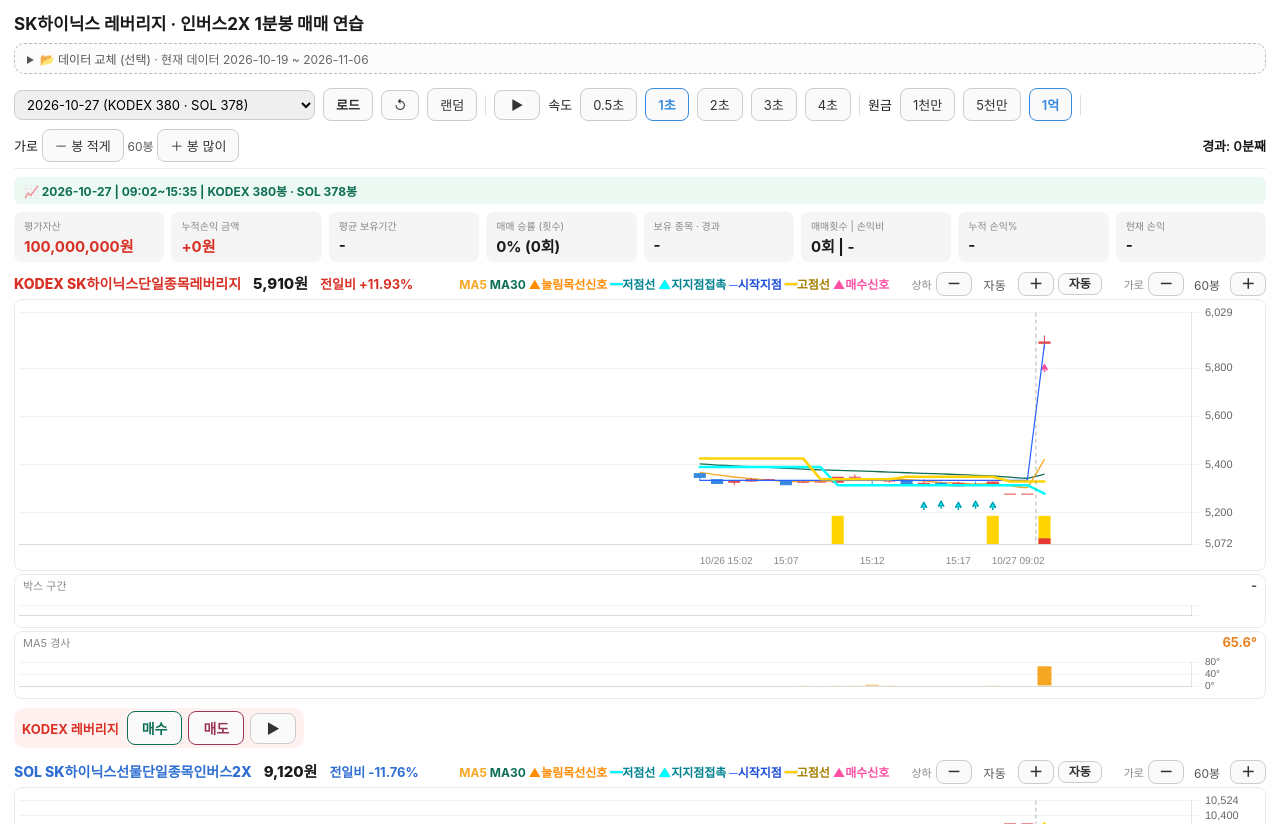
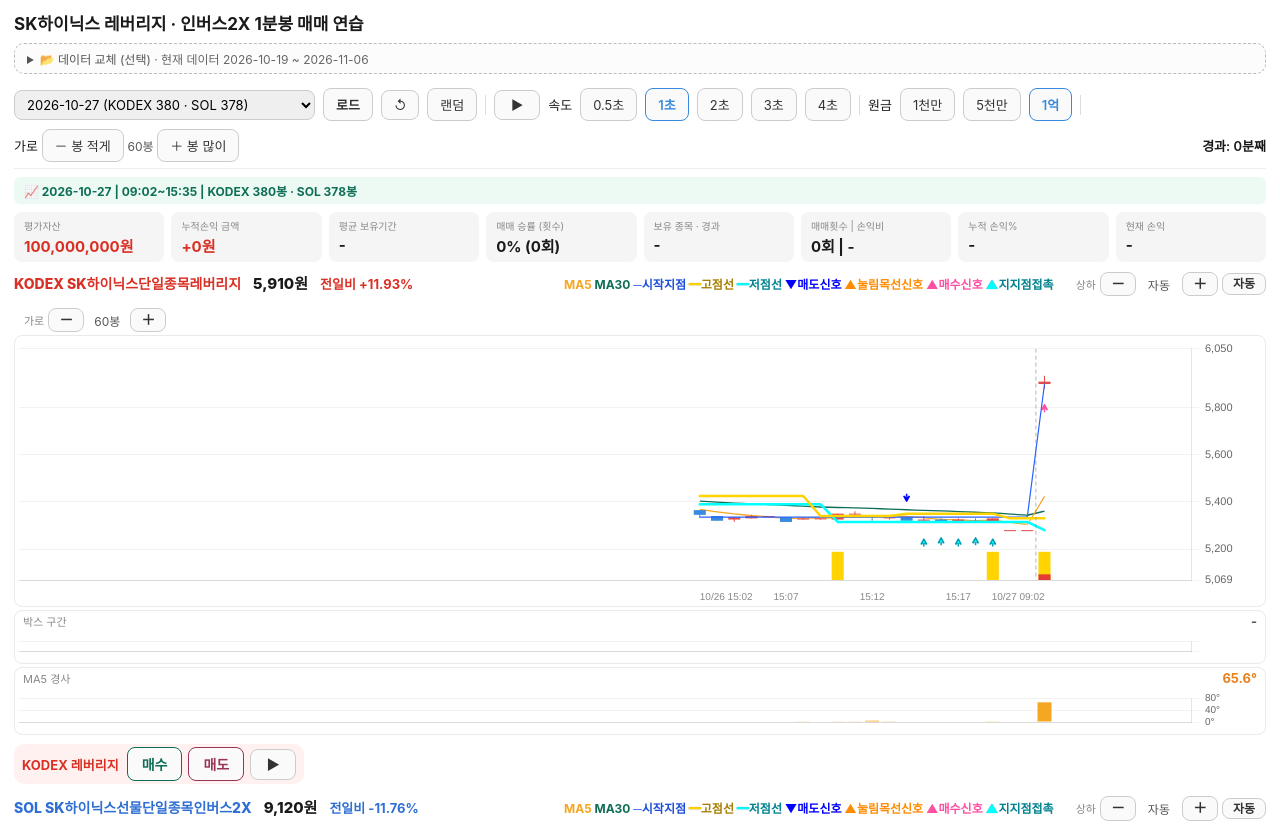
Before and after one commit to kim80091/hynix-etf-practice, a plain HTML site: page index.html in a window 1280 px wide. Shown: the top 824 px of the page. Drawn offline with Linux system fonts and the light colour scheme.

Commit message:
Update index.html

```diff
--- a/index.html
+++ b/index.html
@@ -189,7 +189,7 @@ button:active{transform:scale(.94);filter:brightness(.9);box-shadow:inset 0 1px
   <div class="ihead">
     <span class="iname" style="color:#D93025;">KODEX SK하이닉스단일종목레버리지</span>
     <span class="iprice" id="pxK">-</span><span class="ichg" id="chgK"></span><span class="ipos" id="posK"></span>
-    <span class="ileg"><span style="color:#F5A623;">MA5</span> <span style="color:#0F6E56;">MA30</span> <span style="color:#FF8C00;">▲눌림목선신호</span> <span style="color:#00FFFF;font-weight:900;text-shadow:0 0 1px #0097A7;">━</span><span style="color:#00838F;">저점선</span> <span style="color:#00FFFF;font-weight:900;text-shadow:0 0 1px #0097A7;">▲</span><span style="color:#00838F;">지지점접촉</span> <span style="color:#2962FF;font-weight:900;">─</span><span style="color:#1E4FD8;">시작지점</span> <span style="color:#FFD400;font-weight:900;text-shadow:0 0 1px #B38F00;">━</span><span style="color:#A67F00;">고점선</span> <span style="color:#FF4FA3;">▲매수신호</span></span>
+    <span class="ileg"><span style="color:#F5A623;">MA5</span> <span style="color:#0F6E56;">MA30</span> <span style="color:#2962FF;font-weight:900;">─</span><span style="color:#1E4FD8;">시작지점</span> <span style="color:#FFD400;font-weight:900;text-shadow:0 0 1px #B38F00;">━</span><span style="color:#A67F00;">고점선</span> <span style="color:#00FFFF;font-weight:900;text-shadow:0 0 1px #0097A7;">━</span><span style="color:#00838F;">저점선</span> <span style="color:#0000FF;">▼매도신호</span> <span style="color:#FF8C00;">▲눌림목선신호</span> <span style="color:#FF4FA3;">▲매수신호</span> <span style="color:#00FFFF;font-weight:900;text-shadow:0 0 1px #0097A7;">▲</span><span style="color:#00838F;">지지점접촉</span></span>
     <span class="zoomgrp"><span class="zl2">상하</span><button class="zb" id="zyMinusK" title="상하 축소 (가격 범위 넓게)">－</button><span class="zl" id="zyLblK">자동</span><button class="zb" id="zyPlusK" title="상하 확대 (현재 봉 기준, 가격 범위 좁게)">＋</button><button class="zb zauto" id="zyAutoK" title="자동 맞춤으로 되돌리기">자동</button></span>
     <span class="zoomgrp"><span class="zl2">가로</span><button class="zb" id="zMinusK" title="봉 적게 (가로 확대)">－</button><span class="zl" id="zLblK">60봉</span><button class="zb" id="zPlusK" title="봉 많이 (가로 축소)">＋</button></span>
   </div>
@@ -207,7 +207,7 @@ button:active{transform:scale(.94);filter:brightness(.9);box-shadow:inset 0 1px
   <div class="ihead">
     <span class="iname" style="color:#2F6FD3;">SOL SK하이닉스선물단일종목인버스2X</span>
     <span class="iprice" id="pxS">-</span><span class="ichg" id="chgS"></span><span class="ipos" id="posS"></span>
-    <span class="ileg"><span style="color:#F5A623;">MA5</span> <span style="color:#0F6E56;">MA30</span> <span style="color:#FF8C00;">▲눌림목선신호</span> <span style="color:#00FFFF;font-weight:900;text-shadow:0 0 1px #0097A7;">━</span><span style="color:#00838F;">저점선</span> <span style="color:#00FFFF;font-weight:900;text-shadow:0 0 1px #0097A7;">▲</span><span style="color:#00838F;">지지점접촉</span> <span style="color:#2962FF;font-weight:900;">─</span><span style="color:#1E4FD8;">시작지점</span> <span style="color:#FFD400;font-weight:900;text-shadow:0 0 1px #B38F00;">━</span><span style="color:#A67F00;">고점선</span> <span style="color:#FF4FA3;">▲매수신호</span></span>
+    <span class="ileg"><span style="color:#F5A623;">MA5</span> <span style="color:#0F6E56;">MA30</span> <span style="color:#2962FF;font-weight:900;">─</span><span style="color:#1E4FD8;">시작지점</span> <span style="color:#FFD400;font-weight:900;text-shadow:0 0 1px #B38F00;">━</span><span style="color:#A67F00;">고점선</span> <span style="color:#00FFFF;font-weight:900;text-shadow:0 0 1px #0097A7;">━</span><span style="color:#00838F;">저점선</span> <span style="color:#0000FF;">▼매도신호</span> <span style="color:#FF8C00;">▲눌림목선신호</span> <span style="color:#FF4FA3;">▲매수신호</span> <span style="color:#00FFFF;font-weight:900;text-shadow:0 0 1px #0097A7;">▲</span><span style="color:#00838F;">지지점접촉</span></span>
     <span class="zoomgrp"><span class="zl2">상하</span><button class="zb" id="zyMinusS" title="상하 축소 (가격 범위 넓게)">－</button><span class="zl" id="zyLblS">자동</span><button class="zb" id="zyPlusS" title="상하 확대 (현재 봉 기준, 가격 범위 좁게)">＋</button><button class="zb zauto" id="zyAutoS" title="자동 맞춤으로 되돌리기">자동</button></span>
     <span class="zoomgrp"><span class="zl2">가로</span><button class="zb" id="zMinusS" title="봉 적게 (가로 확대)">－</button><span class="zl" id="zLblS">60봉</span><button class="zb" id="zPlusS" title="봉 많이 (가로 축소)">＋</button></span>
   </div>
@@ -370,7 +370,7 @@ function avgAt(arr,p,i){
 function buildInd(own){
   const n=own.length;
   const C=own.map(x=>x.c);
-  const ind={ma5:[],ma30:[],r5:[],r30:[],up:[],box:[],slope:[],pb:[],sup:[],hsup:[],start:[],touch:[],bsig:[]};
+  const ind={ma5:[],ma30:[],r5:[],r30:[],up:[],box:[],slope:[],pb:[],sup:[],hsup:[],start:[],touch:[],bsig:[],ssig:[]};
   let supLast=null; // ValueWhen: 가장 최근 신호 시점에 저장해 둔 값
   let startLast=null; // 시작지점: 가장 최근 새 날짜 첫 봉에서 저장해 둔 값
   let hiLast=null;    // 고점선: 가장 최근 고점반전 신호 봉에서 저장해 둔 값
@@ -414,6 +414,12 @@ function buildInd(own){
     if(M0!==null&&M1!==null&&M1!==0){const a0=Math.atan((M0-M1)/M1*100)*180/3.141592;bV0=a0<0?a0:0;}
     if(M1!==null&&M2!==null&&M2!==0){const a1=Math.atan((M1-M2)/M2*100)*180/3.141592;bVP=a1<0?a1:0;}
     ind.bsig.push((bVP<0&&bV0>bVP&&c>own[i].o&&up===1)?1:0);
+    // 매도신호: 직전 봉 MA5 기울기가 오름(VP>0)이고, 이번 봉 기울기(V0)가 그보다 줄었거나 꺾였으며(V0<VP), 음봉(C<O)
+    //   V0/VP = 각각 이번 봉·직전 봉의 MA5 기울기 각도 중 양수일 때만의 값(아니면 0)
+    let sV0=0,sVP=0;
+    if(M0!==null&&M1!==null&&M1!==0){const a0=Math.atan((M0-M1)/M1*100)*180/3.141592;sV0=a0>0?a0:0;}
+    if(M1!==null&&M2!==null&&M2!==0){const a1=Math.atan((M1-M2)/M2*100)*180/3.141592;sVP=a1>0?a1:0;}
+    ind.ssig.push((sVP>0&&sV0<sVP&&c<own[i].o)?1:0);
     // 눌림목 선신호: COND1=MA30 상승(MA30>1봉전 MA30), COND2=시가가 직전 봉 시가보다 낮음(O<O(1)), COND3=종가<MA5
     ind.pb.push((T0!==null&&T1!==null&&T0>T1&&i>=1&&own[i].o<own[i-1].o&&M0!==null&&c<M0)?1:0);
     // 박스 구간: S=(MA20-5봉전 MA20)/5봉전 MA20*100, ANGLE=ATAN(S)*180/π, -10<ANGLE<10
@@ -511,6 +517,7 @@ const C_SUPPORT='#00FFFF';  // 저점선 (시안)
 const C_START='#2962FF';    // 시작지점 (얇은 파랑)
 const C_HIGH='#FFD400';     // 고점선 (개나리색)
 const C_BUYSIG='#FF4FA3';   // 매수신호 (핑크)
+const C_SELLSIG='#0000FF';  // 매도신호 (파랑, 첨부 이미지 색)
 const W_LEVEL=2.5;          // 저점선·고점선 굵기 (같은 굵기)
 const TRADE_ARROW_SCALE=1.5; // 내 매수·매도 화살표 크기 배율
 
@@ -707,6 +714,8 @@ function buildPA(key){
     if(inst.ind.pb[o])list.push({t:'arrow',xi:li,yi:c.l,cl:C_PULLBACK,up:true});
     // 지지점 접촉: 저점선과 같은 시안색 ▲ (눌림목 ▲가 같은 칸에 있으면 그 아래)
     if(inst.ind.touch[o])list.push({t:'arrow',xi:li,yi:c.l,cl:C_SUPPORT,edge:'#009FB3',up:true,extra:inst.ind.pb[o]?12:0});
+    // 매도신호: 캔들 위쪽에 파란 ▼
+    if(inst.ind.ssig[o])list.push({t:'arrow',xi:li,yi:c.h,cl:C_SELLSIG,up:false});
     // 매수신호: 핑크 ▲ (눌림목·지지점 접촉 ▲가 같은 칸에 있으면 그 아래)
     if(inst.ind.bsig[o])list.push({t:'arrow',xi:li,yi:c.l,cl:C_BUYSIG,up:true,extra:((inst.ind.pb[o]?1:0)+(inst.ind.touch[o]?1:0))*12});
   }
@@ -739,8 +748,8 @@ function buildPA(key){
     const o=inst.slotOwn[t.k];
     const bar=o>=0?inst.own[o]:null;
     const yi=bar?(t.buy?bar.l:bar.h):t.price;
-    // 같은 칸에 눌림목·지지점 접촉·매수신호 화살표가 있으면 내 매수 화살표는 그 아래로 내려서 겹치지 않게 표시
-    const stack=t.buy&&o>=0?((inst.ind.pb[o]===1?1:0)+(inst.ind.touch[o]===1?1:0)+(inst.ind.bsig[o]===1?1:0)):0;
+    // 같은 칸에 눌림목·지지점 접촉·매수신호 화살표가 있으면 내 매수 화살표는 그 아래로, 매도신호 ▼가 있으면 내 매도 화살표는 그 위로 비켜서 겹치지 않게 표시
+    const stack=o>=0?(t.buy?((inst.ind.pb[o]===1?1:0)+(inst.ind.touch[o]===1?1:0)+(inst.ind.bsig[o]===1?1:0)):(inst.ind.ssig[o]===1?1:0)):0;
     list.push({t:'arrow',xi:pad+(t.k-s0),yi,cl:t.buy?bC:sC,up:t.buy,half:t.half,extra:stack*12,scale:TRADE_ARROW_SCALE});
   });
   // 날짜 분기선
@@ -773,7 +782,7 @@ function refresh(){
     let pLo=null,pHi=null;
     if(mn!==Infinity){
       const pd=(mx-mn)*.08||mx*0.005;
-      pLo=mn-pd*1.6;pHi=mx+pd*1.8; // 위: 캔들 위 점(●), 아래: 쌓인 ▲ 화살표가 잘리지 않도록 여백을 넉넉히
+      pLo=mn-pd*1.6;pHi=mx+pd*2.2; // 위: 캔들 위 점(●)·매도신호 ▼(+내 매도 화살표), 아래: 쌓인 ▲ 화살표가 잘리지 않도록 여백을 넉넉히
     }
     const cpNow=curPrice(key);
     if(yman[key]!==null&&cpNow!==null){ // 상하 수동: 현재 봉 종가를 가운데로
```
